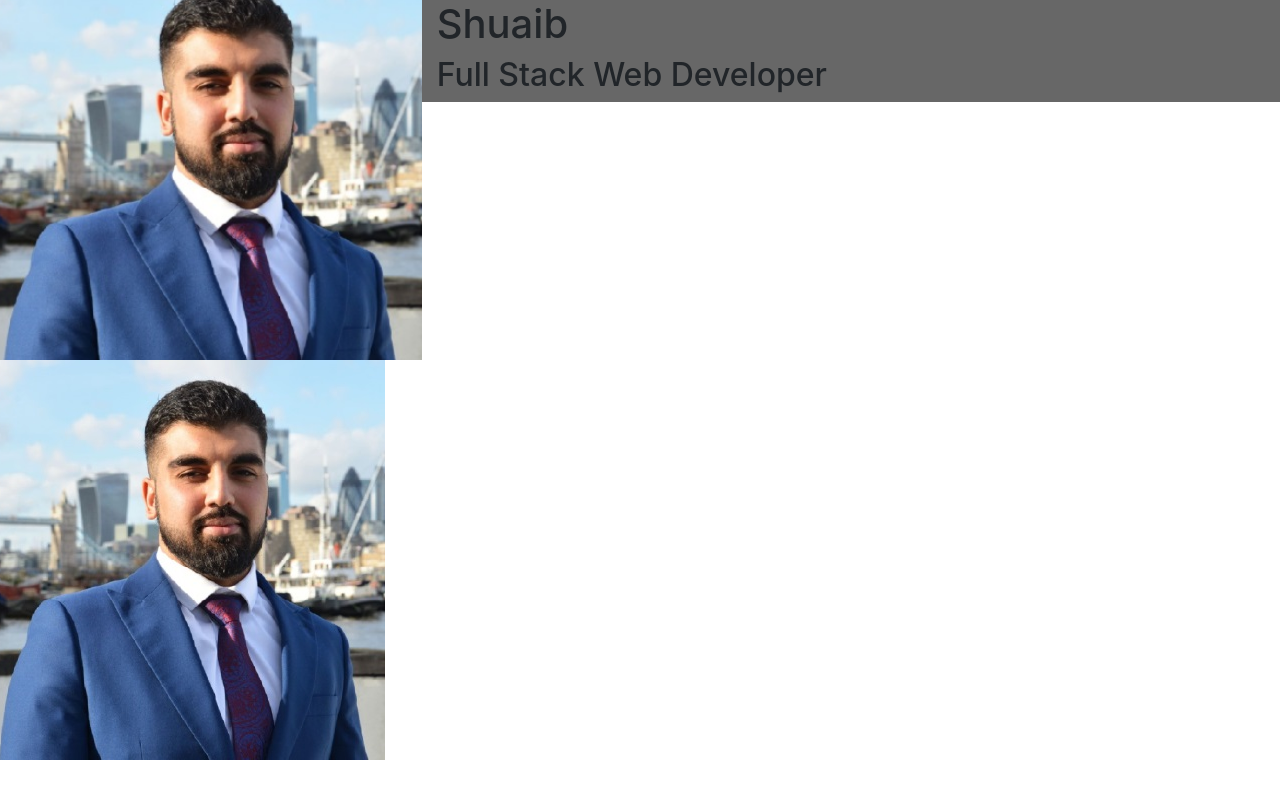
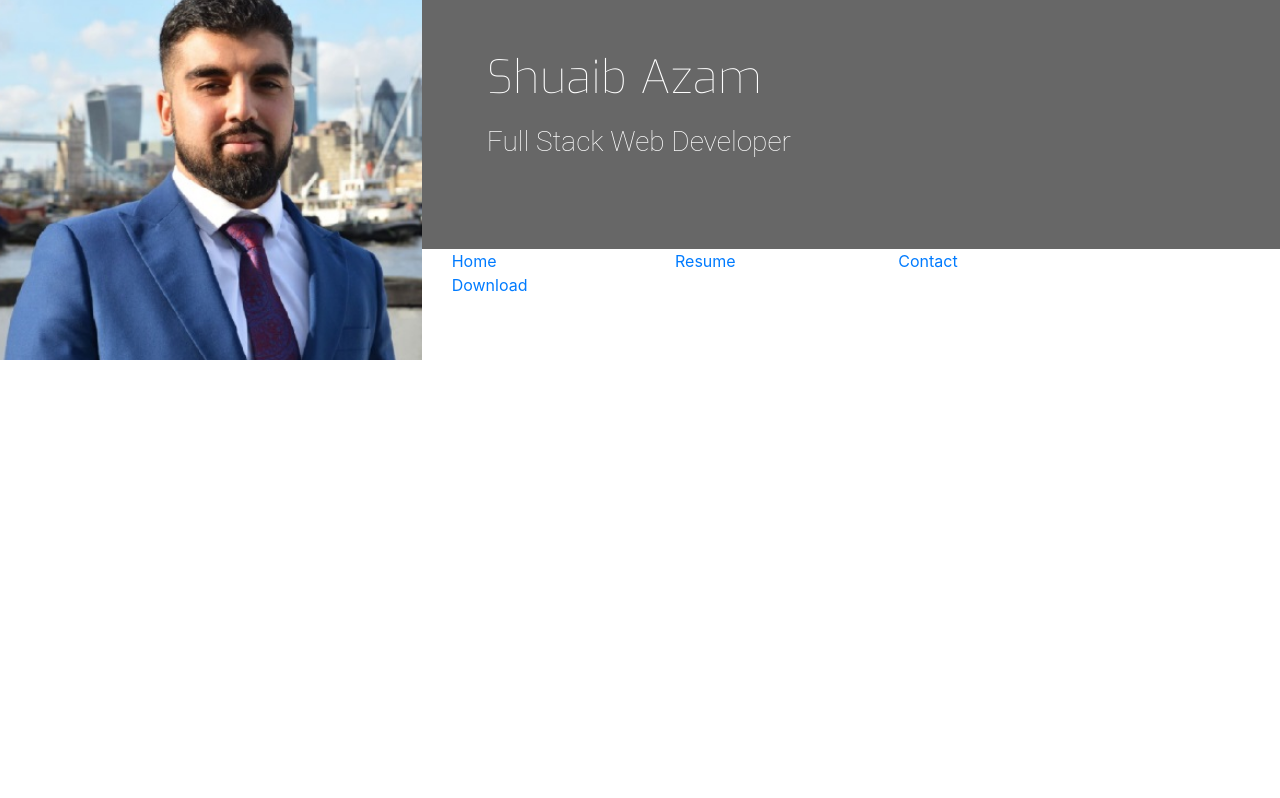
Before and after one commit to Shazam1995/Online-Resume, a plain HTML site: page index.html in a window 1280 px wide. Drawn offline with nearby package versions, Linux system fonts and the light colour scheme.

Commit message:
updated work

```diff
--- a/assets/css/style.css
+++ b/assets/css/style.css
@@ -1,6 +1,19 @@
+/*---------------------------colors--------------*/
+
 @import url('https://fonts.googleapis.com/css?family=Exo:100,200,300,400,500,600,700|Exo:100,200,300,400,500,600,700');
 
-header {margin:0;
+.bg-color-name-title {
+    background-color: #676767;
+}
+
+/*---------------------------headings--------------*/
+
+.heading {
+    margin-left: 50px;
+}
+
+header {
+    margin: 0px;
 }
 
 .logo {
@@ -14,7 +27,19 @@ transition: all .5s ease-in-out;
 -webkit-transition: all .5s ease-in-out;
 }
 
+.name {
+    font-family: "Exo",sans-serif;
+    font-weight: 100;
+    font-size: 46px;
+    margin-top: 50px;
+    color: #ffffff;
+}
 
-.bg-color-name-title {
-    background-color: #676767;
+.title {
+    font-family: "Roboto",sans-serif;
+    font-weight: 200;
+    font-size: 28px;
+    margin-top: 20px;
+    margin-bottom: 90px;
+    color: #ffffff;
 }
--- a/index.html
+++ b/index.html
@@ -12,15 +12,39 @@
 <body>
 <header>
 <div class="row">
-<a href="index.html" class="col-md-4 logo"> </a>
+    <a href="index.html" class="col-md-4 logo">
 
+</a>
 <div class="col-md-8">
    <div class="row bg-color-name-title">
-      <div class="col heading"> <h1 class="name">Shuaib</h1> <h2 class="title">Full Stack Web Developer</h2>
+      <div class="col heading">
+         <h1 class="name">Shuaib Azam </h1>
+         <h2 class="title">Full Stack Web Developer</h2>
       </div>
    </div>
+
+   <div class="row">
+     <div class="col">
+        <ul id="nav" class="list-inline" >
+          <li class="col-6 col-sm-3 list-inline-item">
+            <a href="#"><span>Home</span> </a>
+            </li>
+          <li class="col-6 col-sm-3 list-inline-item">
+            <a href="#"><span>Resume</span> </a>
+            </li>
+          <li class="col-6 col-sm-3 list-inline-item">
+            <a href="#"><span>Contact</span> </a>
+            </li>
+             <li class="col-6 col-sm-3 list-inline-item">
+            <a href="#"><span>Download</span> </a>
+            </li>
+        </ul>
+     </div>
+
+    </div>
+
+
 </div>
-<img src="Assets/Images/shuaib.jpg" alt="">
 
 </div>
 
```
